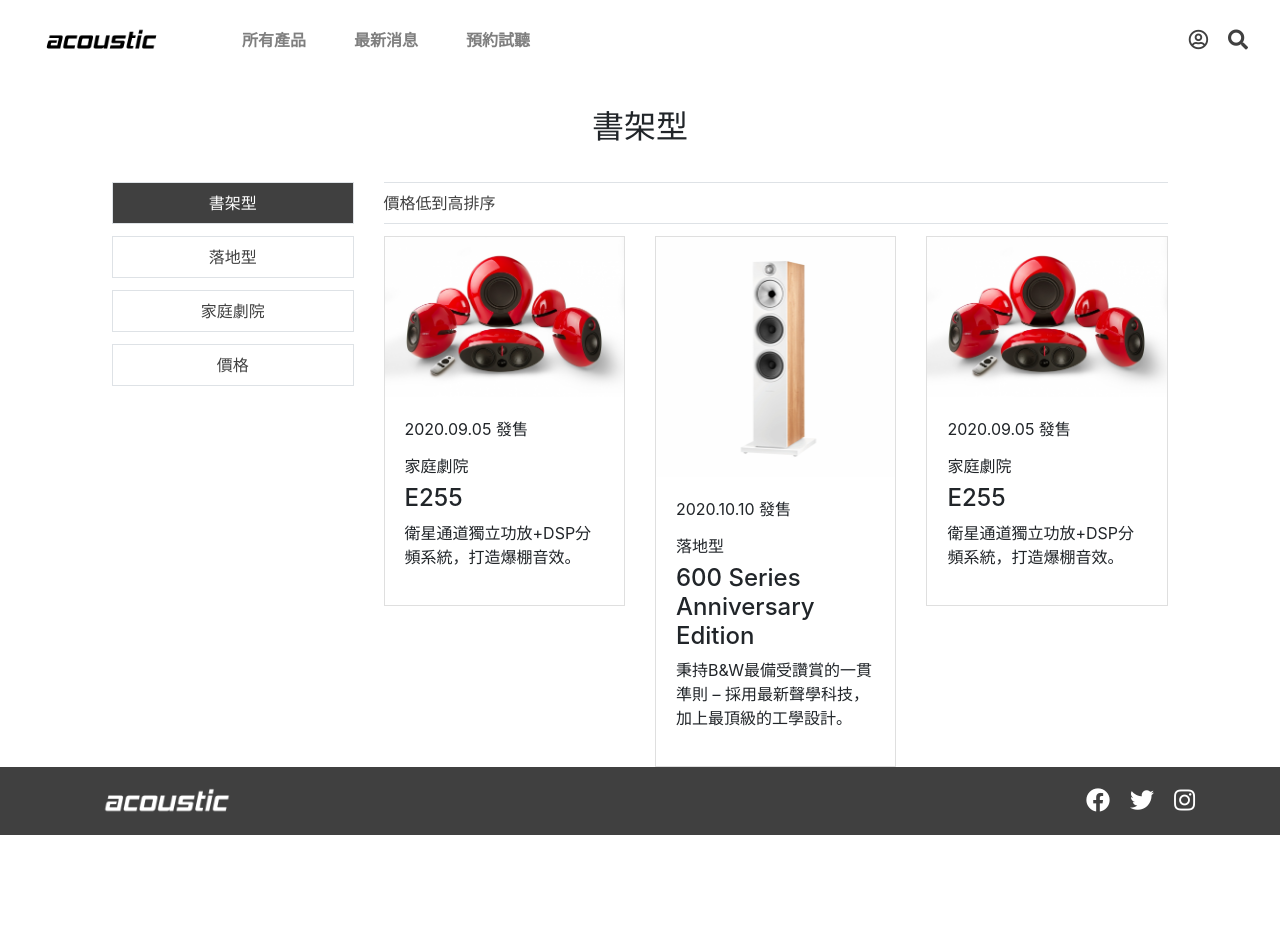
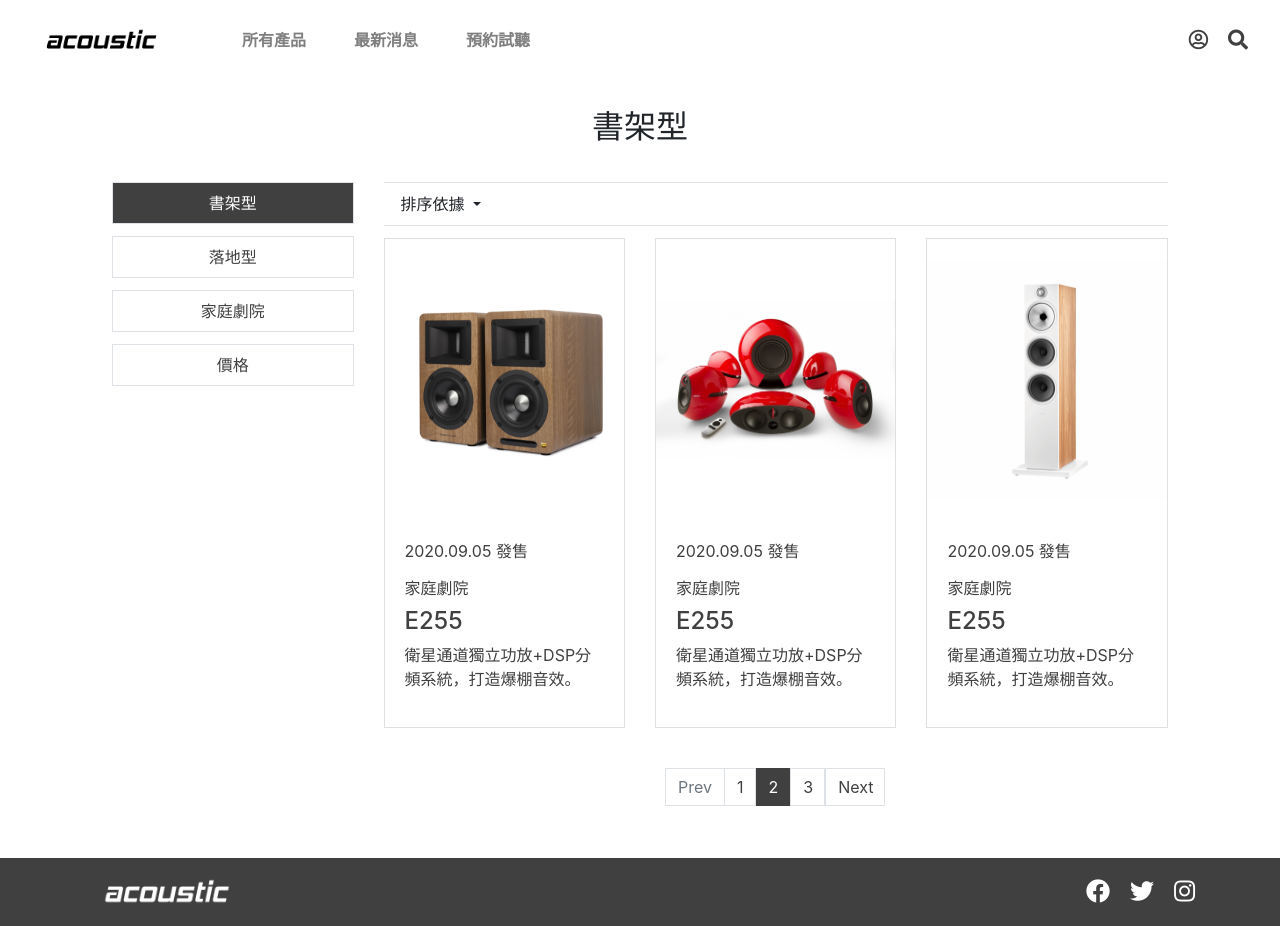
Before and after one commit to azusa5526/Acoustic, a website: page pages/products.html in a window 1280 px wide. Before the commit the page ends 835 px from the top, so only its background shows below. Drawn offline with nearby package versions, Linux system fonts and the light colour scheme.

Commit message:
product done

```diff
--- a/pages/products.html
+++ b/pages/products.html
@@ -46,8 +46,8 @@
 
   <!-- content start here -->
 
-  <div class="container-fluid px-6 px-md-8 px-lg-13">
-    <div class="row">
+  <div class="container-fluid px-6 px-md-8 px-lg-13 mb-10">
+    <div class="row mb-6">
       <div class="col-12 text-center">
         <div class="py-8">
           <h2>書架型</h2>
@@ -72,13 +72,40 @@
 
       <div class="products col-md-9">
         <div class="row">
-          <div class="mx-15 mb-4 py-3 w-100 border-bottom border-top">
-            <a href="#">價格低到高排序</a>
+          <div class="mx-15 mb-4 w-100 border-bottom border-top">
+            <div class="dropdown">
+              <button class="btn btn-white px-5 py-3 dropdown-toggle" type="button" id="sortOptionBtn"
+                data-toggle="dropdown" aria-haspopup="true" aria-expanded="false">
+                排序依據
+              </button>
+              <div class="dropdown-menu" aria-labelledby="sortOptionBtn">
+                <a class="dropdown-item" href="#">價格低到高</a>
+                <a class="dropdown-item" href="#">價格高到低</a>
+                <a class="dropdown-item" href="#">發售日近到遠</a>
+                <a class="dropdown-item" href="#">發售日遠到近</a>
+              </div>
+            </div>
           </div>
 
-          <div class="col-sm-6 col-xl-4">
+          <div class="card--hover col-sm-6 col-xl-4 mb-6">
+            <a href="#">
               <div class="card">
-              <div class="card-img">
+                <div class="card-img-top">
+                  <img src="../img/product_1_1.jpg" alt="">
+                </div>
+                <div class="card-body">
+                  <p>2020.09.05 發售</p>
+                  <h6>家庭劇院</h6>
+                  <h4>E255</h4>
+                  <p>衛星通道獨立功放+DSP分頻系統，打造爆棚音效。</p>
+                </div>
+              </div>
+            </a>
+          </div>
+          <div class="card--hover col-sm-6 col-xl-4 mb-6">
+            <a href="#">
+              <div class="card">
+                <div class="card-img-top">
                   <img src="../img/product_2_1.jpg" alt="">
                 </div>
                 <div class="card-body">
@@ -88,24 +115,13 @@
                   <p>衛星通道獨立功放+DSP分頻系統，打造爆棚音效。</p>
                 </div>
               </div>
+            </a>
           </div>
-          <div class="col-sm-6 col-xl-4">
+          <div class="card--hover col-sm-6 col-xl-4 mb-6">
+            <a href="#">
               <div class="card">
-              <div class="card-img">
+                <div class="card-img-top">
                   <img src="../img/product_3_1.jpg" alt="">
-              </div>
-              <div class="card-body">
-                <p>2020.10.10 發售</p>
-                <h6>落地型</h6>
-                <h4>600 Series Anniversary Edition</h4>
-                <p>秉持B&W最備受讚賞的一貫準則 – 採用最新聲學科技，加上最頂級的工學設計。</p>
-              </div>
-            </div>
-          </div>
-          <div class="col-sm-6 col-xl-4">
-            <div class="card">
-              <div class="card-img">
-                <img src="../img/product_2_1.jpg" alt="">
                 </div>
                 <div class="card-body">
                   <p>2020.09.05 發售</p>
@@ -114,9 +130,28 @@
                   <p>衛星通道獨立功放+DSP分頻系統，打造爆棚音效。</p>
                 </div>
               </div>
+            </a>
           </div>
         </div>
       </div>
+    </div>
+
+    <div class="row">
+      <nav class="col offset-md-3 d-flex justify-content-center">
+        <ul class="pagination">
+          <li class="page-item disabled">
+            <a class="page-link" href="#" tabindex="-1">Prev</a>
+          </li>
+          <li class="page-item"><a class="page-link" href="#">1</a></li>
+          <li class="page-item active">
+            <a class="page-link" href="#">2 <span class="sr-only">(current)</span></a>
+          </li>
+          <li class="page-item"><a class="page-link" href="#">3</a></li>
+          <li class="page-item">
+            <a class="page-link" href="#">Next</a>
+          </li>
+        </ul>
+      </nav>
     </div>
 
   </div>
--- a/scss/_global.scss
+++ b/scss/_global.scss
@@ -20,3 +20,24 @@
 .bg-glass {
   backdrop-filter: blur(10px);
 }
+
+//card
+
+.card-img-top img {
+  height: 35vh;
+  width: 100%;
+  object-fit: contain;
+}
+
+.card--hover a {
+  transform: scale(1);
+  transition: ease-out;
+  transition-duration: 0.2s;
+
+  &:hover {
+    transform: scale(1.02);
+    transition: ease-out;
+    transition-duration: 0.2s;
+    box-shadow: $box-shadow;
+  }
+}
--- a/scss/all.scss
+++ b/scss/all.scss
@@ -5,8 +5,7 @@
 @import "_mixin.scss";
 @import "../node_modules/bootstrap/scss/bootstrap.scss";
 
-
+@import "_global.scss";
 @import "_layout.scss";
 @import "_index.scss";
 @import "_products.scss";
-@import "_global.scss";
```
Also changed, not shown: css/all.css, 1 other file. Lines whose indentation alone changed are shown as unchanged.
